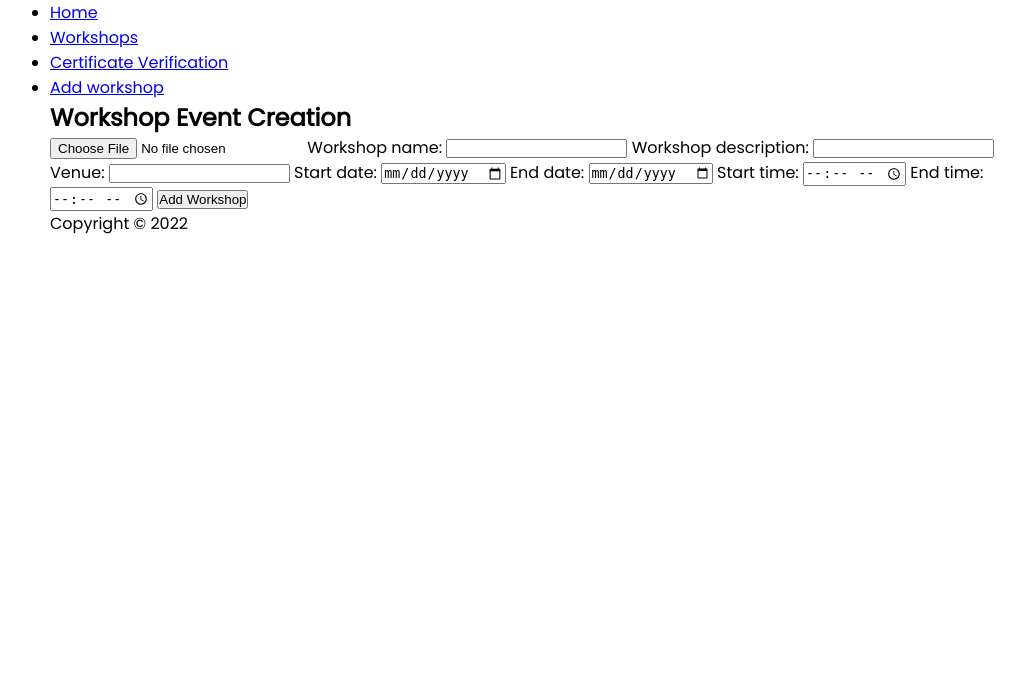
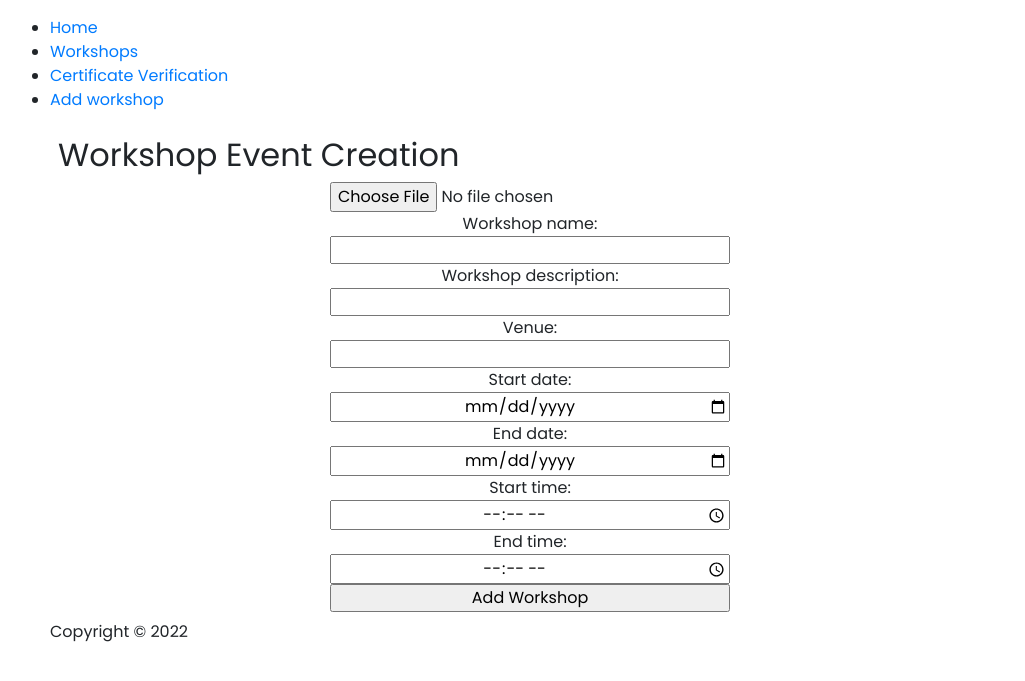
Before and after one commit to redchristian20/CWMSQR, a CodeIgniter app: page /database/index.php/main/add_workshop in a window 1280 px wide. Shown: the top 681 px of the page, without its empty margins (110-1135 px from the left). Run offline with CodeIgniter, Linux system fonts and the light colour scheme; some libraries are stand-ins or nearby versions.

Commit message:
Workshop

```diff
--- a/application/controllers/main.php
+++ b/application/controllers/main.php
@@ -11,10 +11,22 @@ class main extends CI_Controller {
     //Function that loads the homepage
 	public function index()
 	{
-		$this->load->view('header');
-        $this->load->view('home');
+        $this->load->view('header');
+        $data['workshops'] = $this->showWorkshops();
+        $this->load->view('home',$data);
         $this->load->view('footer');
 	}
+
+    public function home()
+    {
+        $this->load->view('header');
+        $data['workshops'] = $this->showWorkshops();
+        $this->load->view('home',$data);
+        $this->load->view('footer');
+    }
+
+
+
 
     public function add_workshop()
     {
@@ -73,7 +85,10 @@ class main extends CI_Controller {
 
     public function workshops()
     {
-
+        $this->load->view('header');
+        $data['workshops'] = $this->showWorkshops();
+        $this->load->view('workshops',$data);
+        $this->load->view('footer');
     }
 
     public function manage_workshops()
@@ -111,5 +126,9 @@ class main extends CI_Controller {
         {
             redirect("add_workshop");
         }
+        if($workshop_id == 'home')
+        {
+            redirect("home");
+        }
     }
 }
--- a/application/views/add_workshop.php
+++ b/application/views/add_workshop.php
@@ -1,9 +1,8 @@
-<div class='workshop-details-container-card'>
+<div class='container-fluid d-block p-2'>
 
     <?php if(isset($errors)){echo $errors;}?>
     <?php if(isset($image_error)){echo $image_error;}?>
     <h2>Workshop Event Creation</h2>
-
     <?php echo form_open_multipart('add_workshop_to_database');?>
         <input type="file" name="userfile" value="Upload Event Poster" size="20" />
         <label for="workshop_name">Workshop name:</label>
@@ -30,6 +29,4 @@
         <input type="hidden" name="form_submitted" value="1" />
         <input type="submit" name="submit" value="Add Workshop">
     </form>
-
-
 </div>
--- a/application/views/header.php
+++ b/application/views/header.php
@@ -5,11 +5,14 @@
     <meta http-equiv='X-UA-Compatible' content='IE=edge'>
     <title>UC Workshop Management</title>
     <meta name='viewport' content='width=device-width, initial-scale=1'>
-    <link rel='stylesheet' type='text/css' media='screen' href='<?php echo base_url();?>assets/css/main.css'>
     <link rel="preconnect" href="https://fonts.googleapis.com">
     <link rel="preconnect" href="https://fonts.gstatic.com" crossorigin>
     <link href="https://fonts.googleapis.com/css2?family=Poppins:wght@100;400&display=swap" rel="stylesheet">
-
+    <link rel="stylesheet" href="https://cdn.jsdelivr.net/npm/bootstrap@4.0.0/dist/css/bootstrap.min.css" integrity="sha384-Gn5384xqQ1aoWXA+058RXPxPg6fy4IWvTNh0E263XmFcJlSAwiGgFAW/dAiS6JXm" crossorigin="anonymous">
+    <script src="https://code.jquery.com/jquery-3.2.1.slim.min.js" integrity="sha384-KJ3o2DKtIkvYIK3UENzmM7KCkRr/rE9/Qpg6aAZGJwFDMVNA/GpGFF93hXpG5KkN" crossorigin="anonymous"></script>
+    <script src="https://cdn.jsdelivr.net/npm/popper.js@1.12.9/dist/umd/popper.min.js" integrity="sha384-ApNbgh9B+Y1QKtv3Rn7W3mgPxhU9K/ScQsAP7hUibX39j7fakFPskvXusvfa0b4Q" crossorigin="anonymous"></script>
+    <script src="https://cdn.jsdelivr.net/npm/bootstrap@4.0.0/dist/js/bootstrap.min.js" integrity="sha384-JZR6Spejh4U02d8jOt6vLEHfe/JQGiRRSQQxSfFWpi1MquVdAyjUar5+76PVCmYl" crossorigin="anonymous"></script>
+    <link rel='stylesheet' type='text/css' media='screen' href='<?php echo base_url();?>assets/css/main.css'>
 </head>
 
 <body>
--- a/assets/css/main.css
+++ b/assets/css/main.css
@@ -9,3 +9,9 @@
     width: 960px;
     font-family: 'Poppins', sans-serif;
   }
+  form *{
+    display: block;
+    text-align: center;
+    margin: auto;
+    width: 400px;
+  }
```
Also changed, not shown: application/views/home.php (+11 -1 lines), uploads/280741957_707676173801524_504654531674771737_n.png (added), uploads/280741957_707676173801524_504654531674771737_n1.png (added), uploads/GSORIENTATION.png (added).
